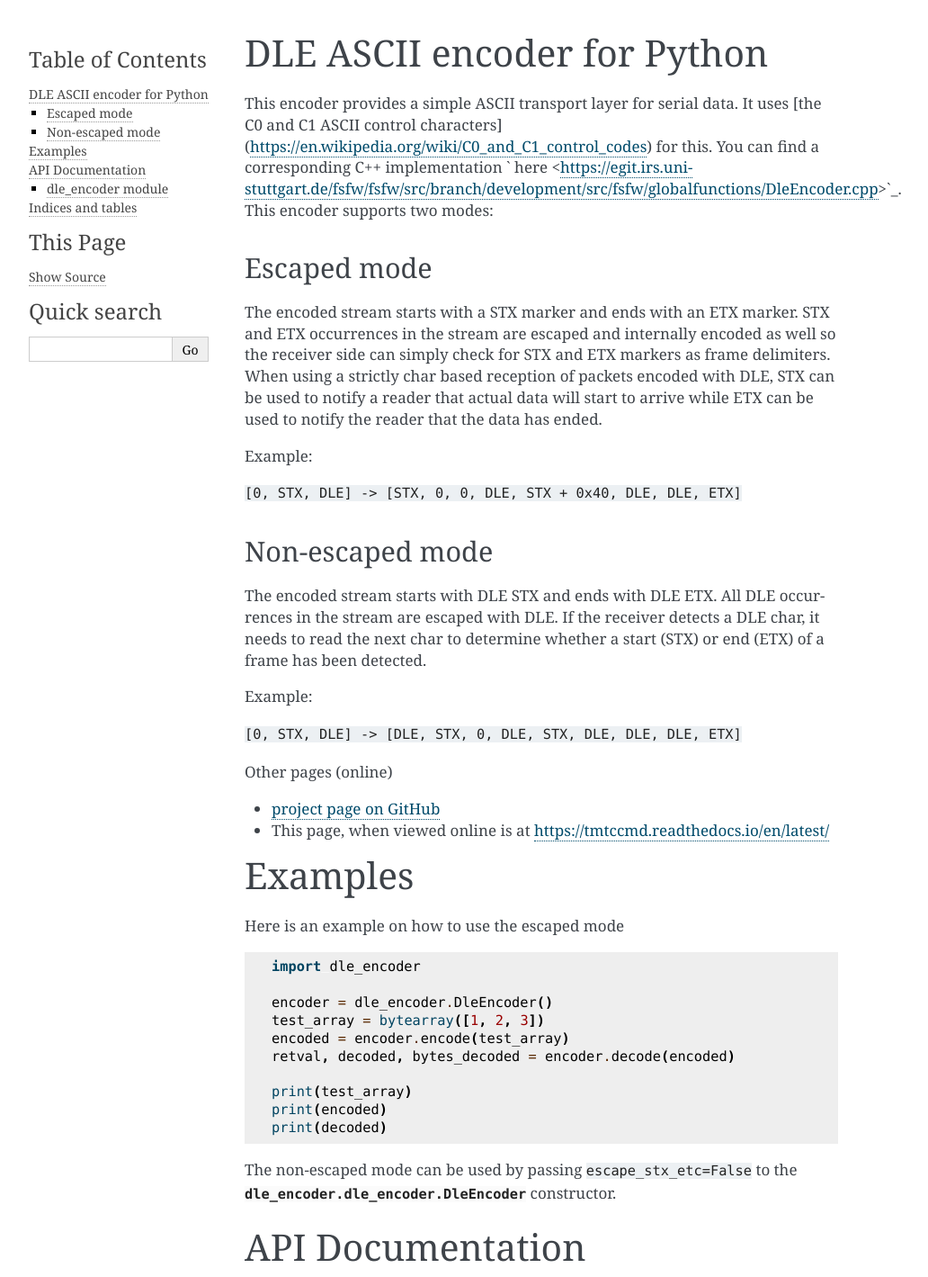
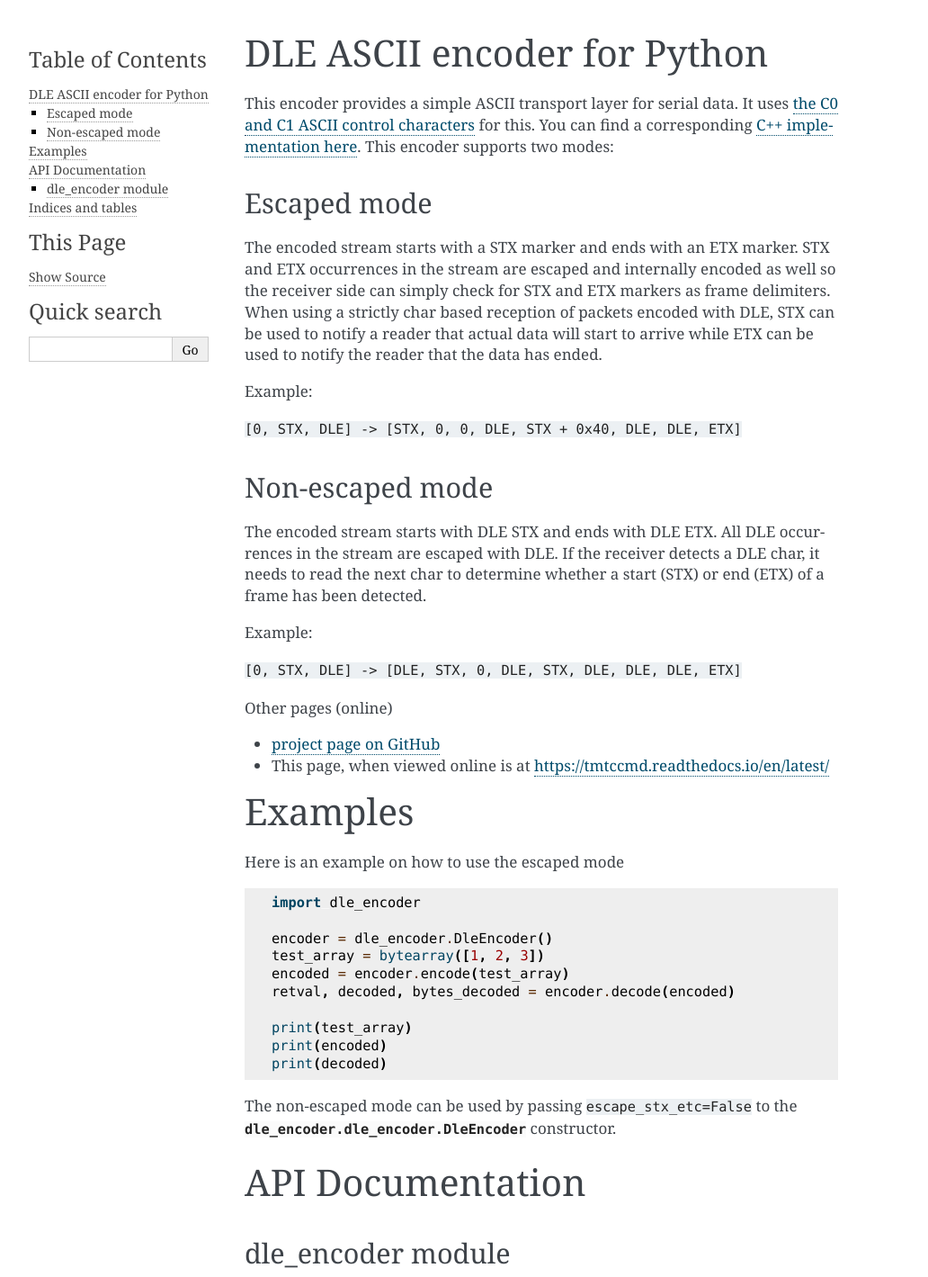
Before and after one commit to robamu-org/py-dle-encoder, a Sphinx documentation site: the page built from docs/index.rst, in a window 1280 px wide, cut to the strip 0-1419 px from the top of the page. Shown: the whole strip at 90% size, without its empty margins (148-1180 px from the left). Built offline with Sphinx 7.4.7, drawn with Linux system fonts in a browser that asks for light colours; some of the changed lines change nothing that is shown.

Commit message:
index correction

```diff
--- a/docs/index.rst
+++ b/docs/index.rst
@@ -7,9 +7,7 @@ DLE ASCII encoder for Python
 =======================================
 
 This encoder provides a simple ASCII transport layer for serial data. It uses
-[the C0 and C1 ASCII control characters](https://en.wikipedia.org/wiki/C0_and_C1_control_codes) for this.
-You can find a corresponding C++ implementation
-` here <https://egit.irs.uni-stuttgart.de/fsfw/fsfw/src/branch/development/src/fsfw/globalfunctions/DleEncoder.cpp>`_.
+`the C0 and C1 ASCII control characters`_ for this. You can find a corresponding `C++ implementation here`_.
 This encoder supports two modes:
 
 Escaped mode
@@ -43,6 +41,8 @@ Other pages (online)
 - This page, when viewed online is at https://tmtccmd.readthedocs.io/en/latest/
 
 .. _`project page on GitHub`: https://github.com/robamu-org/py-dle-encoder
+.. _`the C0 and C1 ASCII control characters`: https://en.wikipedia.org/wiki/C0_and_C1_control_codes
+.. _`C++ implementation here`: https://egit.irs.uni-stuttgart.de/fsfw/fsfw/src/branch/development/src/fsfw/globalfunctions/DleEncoder.cpp
 
 .. toctree::
    :maxdepth: 2
```
